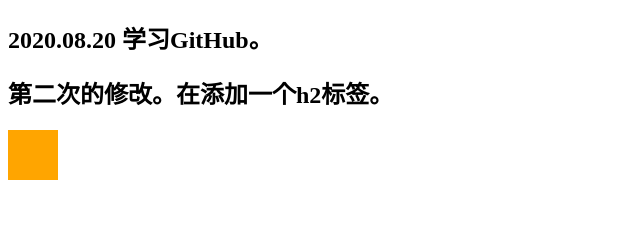
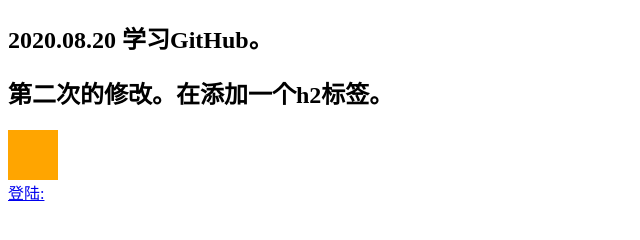
Before and after one commit to Zzyyywo/firstGit, a plain HTML site: page index.html in a window 1280 px wide. Shown: the full height of the page, 0-640 px from the left. Drawn offline with Linux system fonts and the light colour scheme.

Commit message:
04-为项目添加了登陆业务

```diff
--- /dev/null
+++ b/css/login.css
@@ -0,0 +1,8 @@
+* {
+    margin: 0;
+    padding: 0;
+}
+
+body {
+    background-color: orange;
+}
--- a/index.html
+++ b/index.html
@@ -18,6 +18,7 @@
     <h2>2020.08.20 学习GitHub。</h2>
     <h2>第二次的修改。在添加一个h2标签。</h2>
     <div></div>
+    <a href="#">登陆:</a>
 </body>
 
 </html>
--- /dev/null
+++ b/js/login.js
@@ -0,0 +1,3 @@
+window.onload = function() {
+    console.log(123);
+};
```
